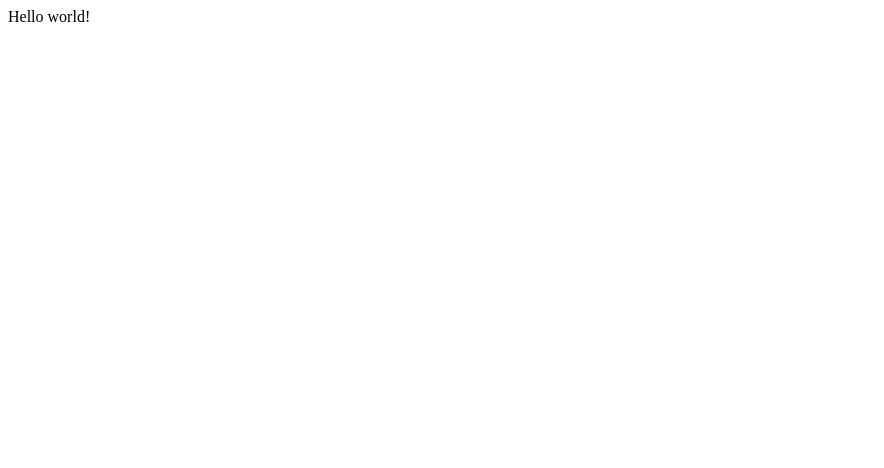
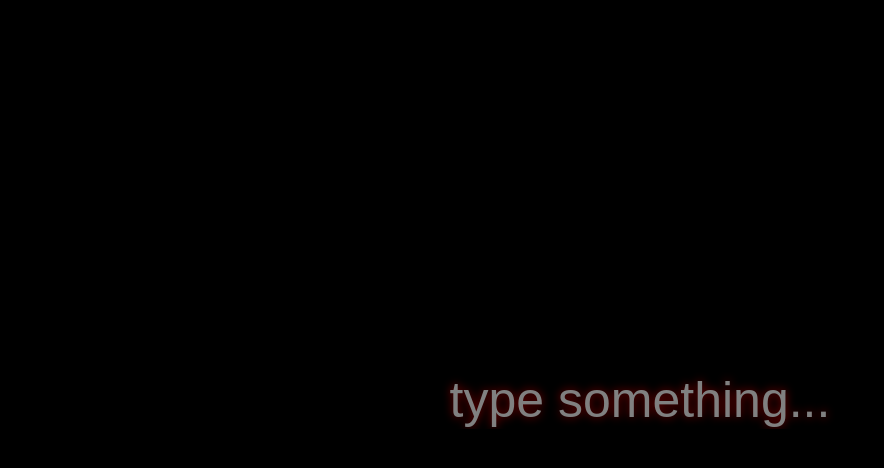
Before and after one commit to Kyntaz/word-orchestra, a website built with Vite: page index.html in a window 1280 px wide. Shown: the whole page, without its empty margins (0-884 px from the left). Built offline with nearby package versions, Linux system fonts and the light colour scheme.

Commit message:
Setup some basic UI

```diff
--- a/index.html
+++ b/index.html
@@ -3,6 +3,7 @@
         <title>Word Orchestra</title>
     </head>
     <body>
+        <div id="root"></div>
         <script type="module" src="/src/index.ts"></script>
     </body>
 </html>
--- /dev/null
+++ b/src/WordOrchestra.ts
@@ -0,0 +1,15 @@
+import { IWordOrchestraUI, WordOrchestraUI } from "./WordOrchestraUI/WordOrchestraUI";
+
+export const WordOrchestra = class {
+    ui: IWordOrchestraUI;
+
+    static initialize = (w = window) => {
+        (w as any).WordOrchestra = new WordOrchestra(w);
+    }
+
+    constructor(w = window) {
+        this.ui = new WordOrchestraUI({
+            parentNode: w.document.getElementById("root") ?? w.document.body,
+        });
+    }
+}
--- /dev/null
+++ b/src/WordOrchestraUI/WordOrchestraUI.css
@@ -0,0 +1,31 @@
+body {
+    overflow: hidden;
+    padding: 0;
+    margin: 0;
+}
+
+.world-orchestra-ui {
+    width: 100vw;
+    height: 100vh;
+    display: flex;
+    align-items: center;
+    background-color: black;
+    justify-content: center;
+    transition: background-color 5s;
+}
+
+.world-orchestra-ui input {
+    width: 100%;
+    text-align: center;
+    border: none;
+    font-size: 50px;
+    background-color: transparent;
+    color: white;
+    mix-blend-mode: exclusion;
+    text-shadow: 0 0 10px red;
+}
+
+.world-orchestra-ui input::placeholder {
+    color: white;
+    opacity: 0.5;
+}
--- /dev/null
+++ b/src/WordOrchestraUI/WordOrchestraUI.html
@@ -0,0 +1,3 @@
+<div class="world-orchestra-ui">
+    <input placeholder="type something...">
+</div>
--- /dev/null
+++ b/src/WordOrchestraUI/WordOrchestraUI.ts
@@ -0,0 +1,44 @@
+import "./WordOrchestraUI.css";
+import template from "./WordOrchestraUI.html?raw";
+
+export type IWordOrchestraUI = {
+    setBackgroundColor: (color: string) => void;
+};
+
+export const WordOrchestraUI = class implements IWordOrchestraUI {
+    #root: HTMLElement;
+    #onInput: (value: string) => void;
+
+    constructor ({
+        parentNode,
+        onInput = (value) => console.log(value),
+    }: {
+        parentNode: HTMLElement;
+        onInput?: (value: string) => void;
+    }) {
+        parentNode.innerHTML = template;
+
+        this.#root = parentNode.querySelector<HTMLElement>(".world-orchestra-ui") ?? parentNode;
+        this.#onInput = onInput;
+        this.#setValueChangeCallback();
+    }
+
+    #setValueChangeCallback = () => {
+        const element = this.#root.querySelector<HTMLInputElement>("input");
+        if (!element) {
+            console.error(new Error("Could not set value change callback."));
+            return;
+        }
+
+        element.addEventListener("change", () => {
+            if (element.value) {
+                this.#onInput(element.value);
+                element.value = "";
+            }
+        });
+    }
+
+    setBackgroundColor = (color: string) => {
+        this.#root.style.backgroundColor = color;
+    }
+}
--- a/src/index.ts
+++ b/src/index.ts
@@ -1,5 +1,3 @@
-document.open();
-document.write("Hello world!");
-document.close();
+import { WordOrchestra } from "./WordOrchestra";
 
-export {};
+WordOrchestra.initialize();
--- a/tsconfig.json
+++ b/tsconfig.json
@@ -16,7 +16,8 @@
         "noUnusedLocals": true,
         "noUnusedParameters": true,
         "noImplicitReturns": true,
-        "skipLibCheck": true
+        "skipLibCheck": true,
+        "types": ["vite/client"]
     },
     "include": [
         "src"
```
